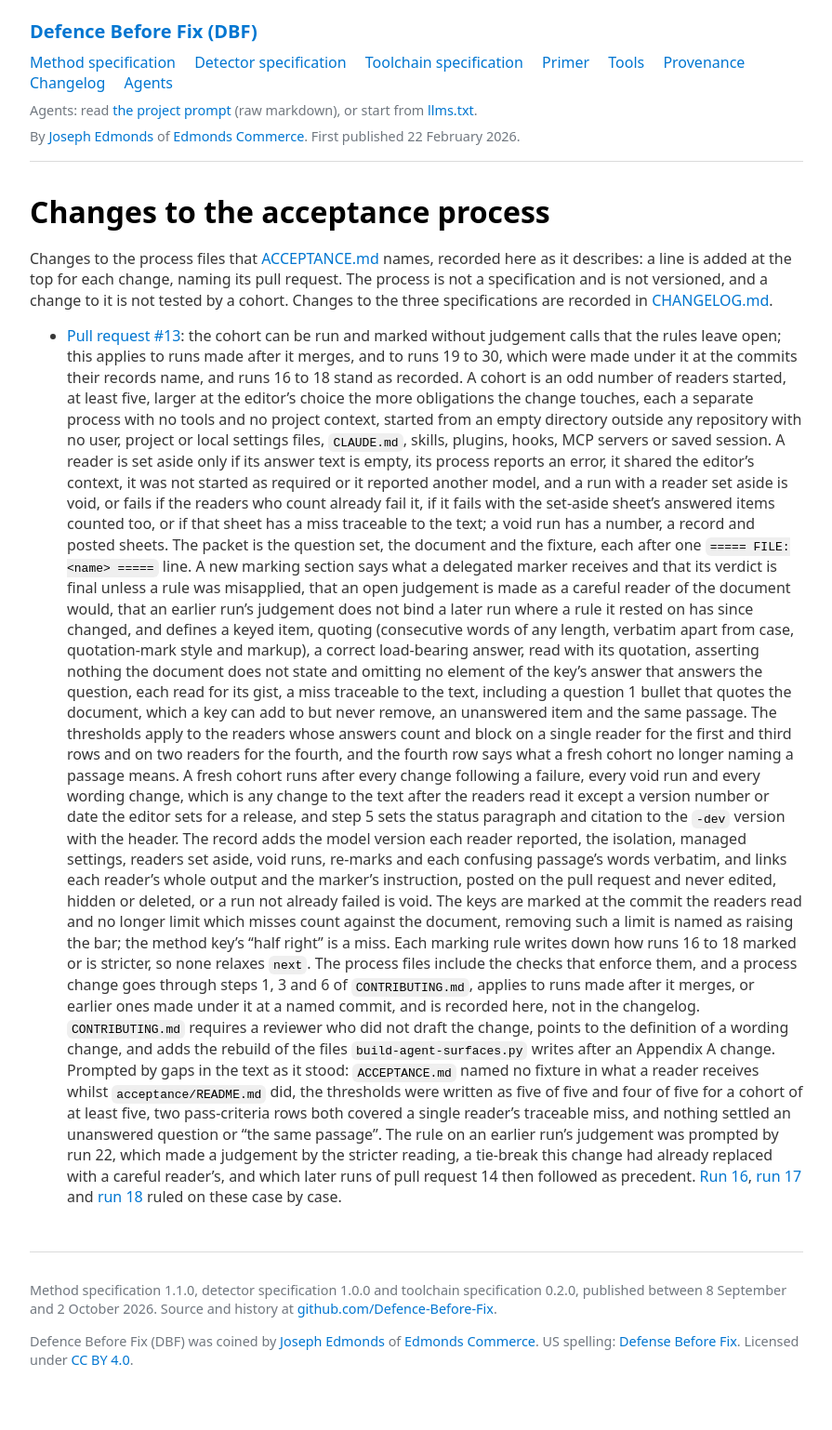
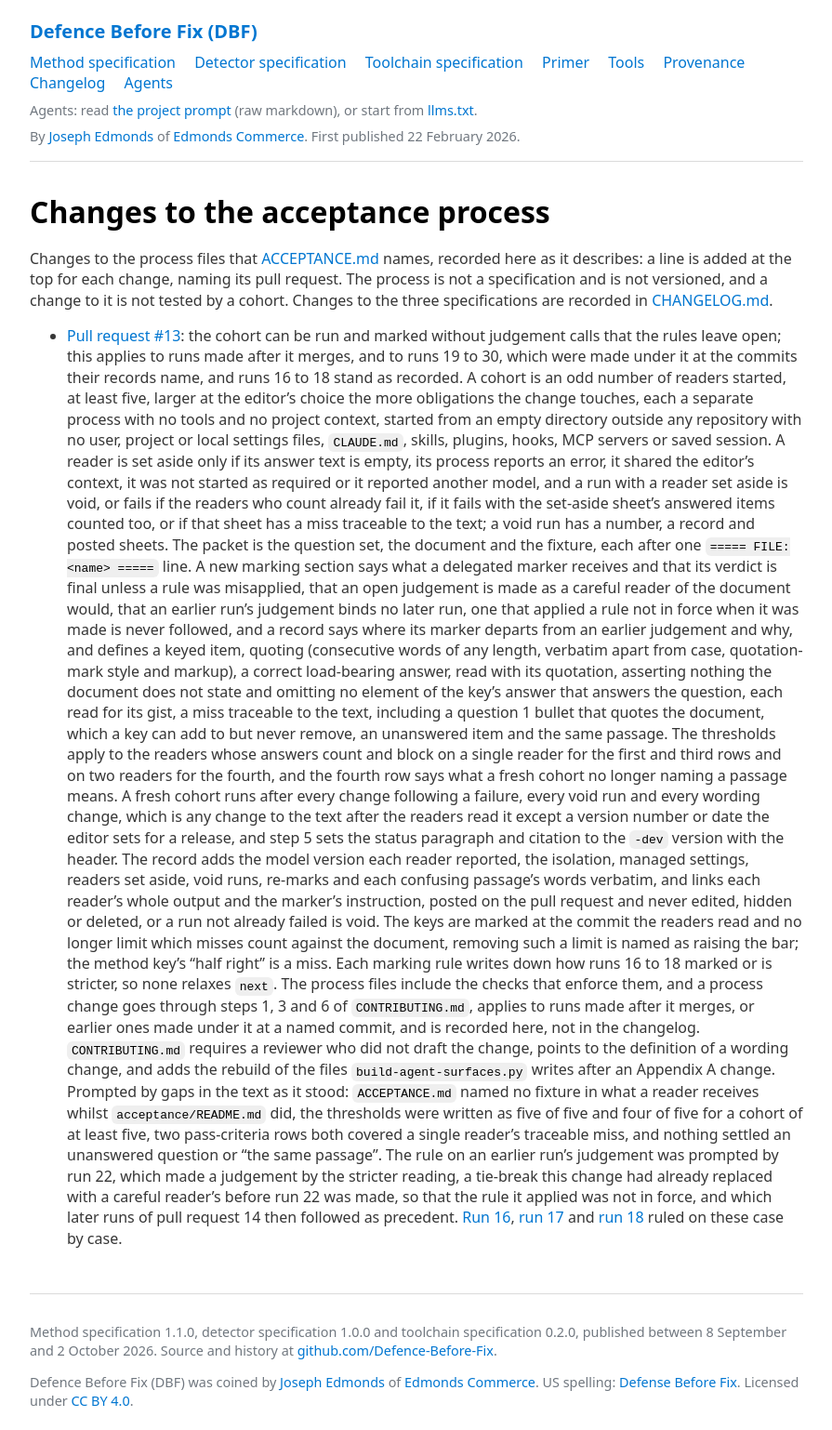
Before and after one commit to Defence-Before-Fix/defence-before-fix.github.io, a Jekyll site: the page built from acceptance/CHANGES.md, in a window 1280 px wide. Shown: the whole page at 93% size, without its empty margins (192-1087 px from the left). Built offline with Jekyll 4.4.1, drawn with Linux system fonts in a browser that asks for light colours; our own code applies the rules of GitHub Pages for plain Markdown files; before the commit the page ends 1493 px from its top, so only the background shows below that.

Commit message:
Acceptance process: an earlier run's judgement binds no later run
Review 1 of this change, finding 1: the sentence freed a later run only
where a rule the judgement rested on had since changed. Run 22's judgement
applied a tie-break bdfd055 had replaced before run 22 was made, so no
rule changed after it and the sentence missed its own case; it also
implied that a judgement binds where its rule has not changed, which no
process file said. A judgement an earlier run recorded now binds no later
run, one that applied a rule not in force when it was made is never
followed, and a record says where its marker departs from an earlier
judgement and why. acceptance/CHANGES.md follows. No criterion changes.

Co-Authored-By: Claude Opus 5.5 <noreply@anthropic.com>

```diff
--- a/acceptance/CHANGES.md
+++ b/acceptance/CHANGES.md
@@ -18,8 +18,9 @@ to the three specifications are recorded in [CHANGELOG.md](../CHANGELOG.md).
   sheet's answered items counted too, or if that sheet has a miss traceable to the text; a void run has a number, a record and posted sheets. The packet is the question set, the document and the fixture, each
   after one `===== FILE: <name> =====` line. A new marking section says what a delegated marker
   receives and that its verdict is final unless a rule was misapplied, that an open judgement is
-  made as a careful reader of the document would, that an earlier run's judgement does not bind
-  a later run where a rule it rested on has since changed, and defines a keyed item, quoting (consecutive
+  made as a careful reader of the document would, that an earlier run's judgement binds no
+  later run, one that applied a rule not in force when it was made is never followed, and a
+  record says where its marker departs from an earlier judgement and why, and defines a keyed item, quoting (consecutive
   words of any length, verbatim apart from case, quotation-mark style and markup), a correct
   load-bearing answer, read with its quotation, asserting nothing the document does not state
   and omitting no element of the key's answer that answers the question, each read for its
@@ -48,6 +49,7 @@ to the three specifications are recorded in [CHANGELOG.md](../CHANGELOG.md).
   rows both covered a single reader's traceable miss, and nothing settled an unanswered question
   or "the same passage". The rule on an earlier run's judgement was prompted by run 22, which
   made a judgement by the stricter reading, a tie-break this change had already replaced with a
-  careful reader's, and which later runs of pull request 14 then followed as precedent. [Run
+  careful reader's before run 22 was made, so that the rule it applied was not in force, and which
+  later runs of pull request 14 then followed as precedent. [Run
   16](runs/016-deferral-clause-run-1.md), [run 17](runs/017-deferral-clause-run-2.md) and
   [run 18](runs/018-deferral-clause-run-3.md) ruled on these case by case.
```
Also changed, not shown: ACCEPTANCE.md (+3 -2 lines).
